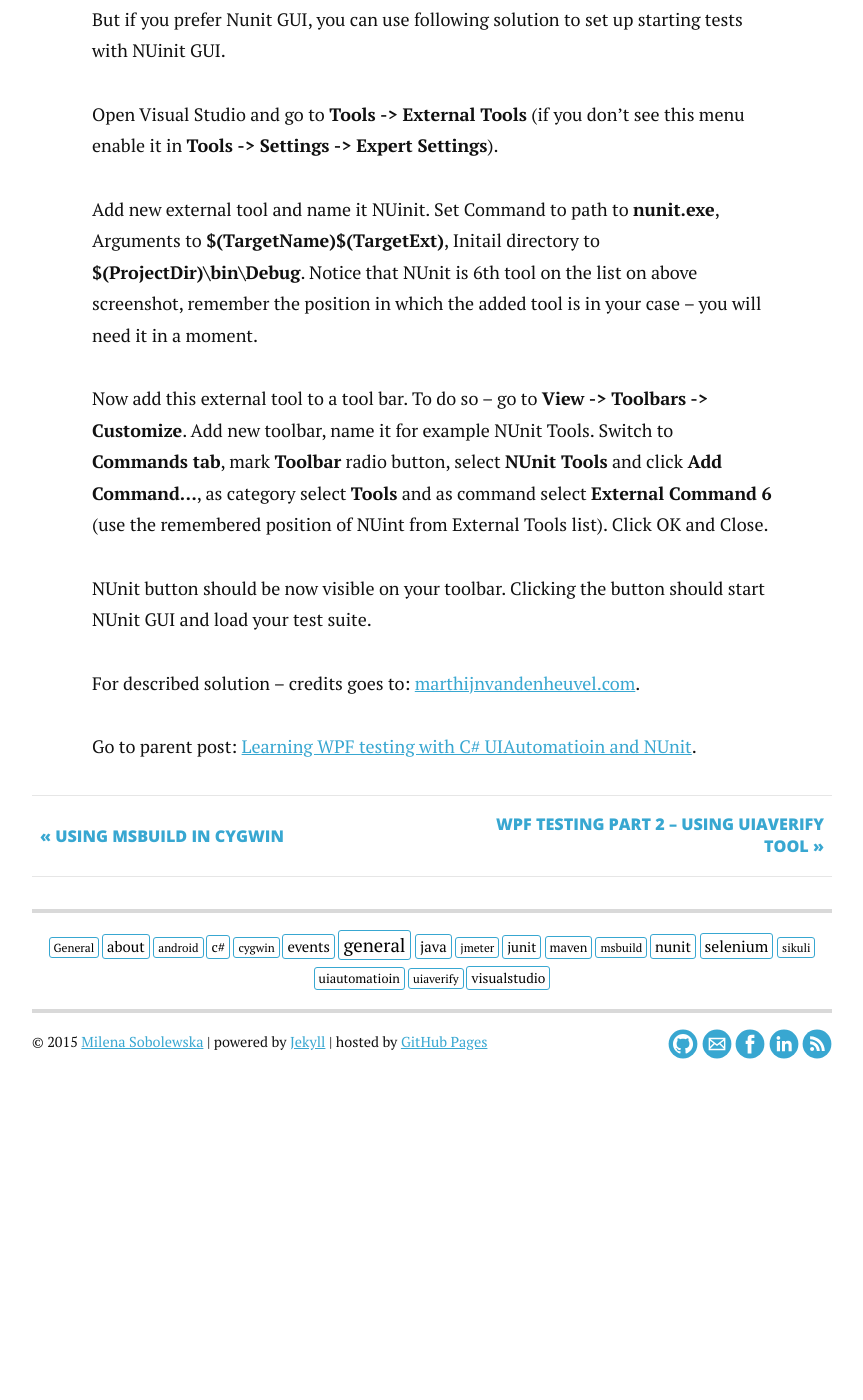
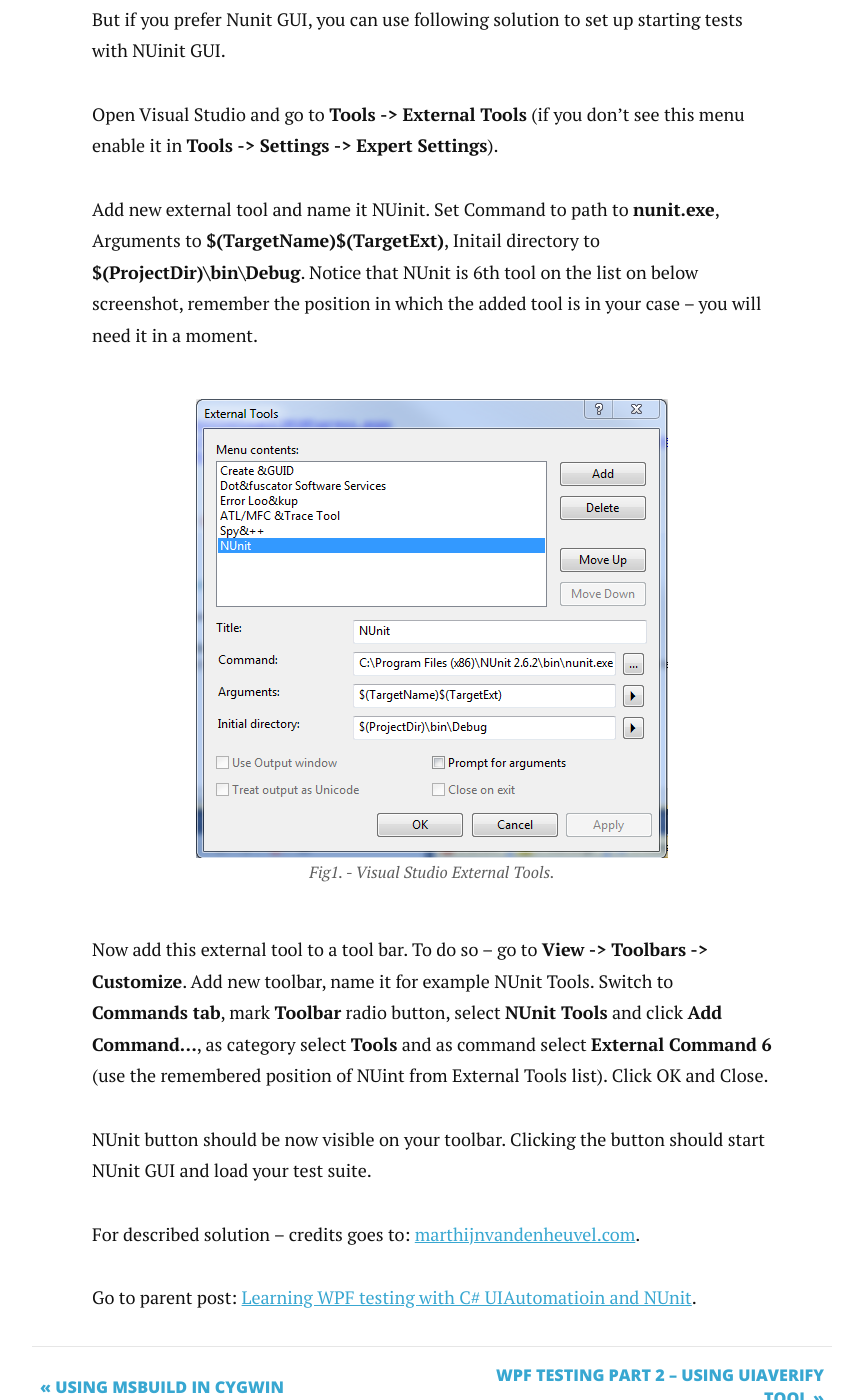
Before and after one commit to sobolewska/sobolewska.github.io, a Jekyll site: the page built from _posts/2013-08-23-WPF-Testing-Part-1---Integrating-NUnit-to-Visual-Studio.md, in a window 1280 px wide and 1400 px high, scrolled down 643 px. Shown: the whole window, without its empty margins (208-1071 px from the left). Built offline with Jekyll 4.4.1, drawn with Linux system fonts in a browser that asks for light colours; nearby versions of some CDN libraries; Markdown is read by kramdown in place of the engine named in the settings; before the commit the page ends 1789 px from its top, so only the background shows below that.

Commit message:
adding imgs to posts

```diff
--- a/_posts/2013-08-23-WPF-Testing-Part-1---Integrating-NUnit-to-Visual-Studio.md
+++ b/_posts/2013-08-23-WPF-Testing-Part-1---Integrating-NUnit-to-Visual-Studio.md
@@ -11,7 +11,12 @@
 
 Open Visual Studio and go to **Tools -&gt; External Tools** (if you don’t see this menu enable it in **Tools -&gt; Settings -&gt; Expert Settings**).
 
-Add new external tool and name it NUinit. Set Command to path to **nunit.exe**, Arguments to **$(TargetName)$(TargetExt)**, Initail directory to **$(ProjectDir)\bin\Debug**. Notice that NUnit is 6th tool on the list on above screenshot, remember the position in which the added tool is in your case – you will need it in a moment.
+Add new external tool and name it NUinit. Set Command to path to **nunit.exe**, Arguments to **$(TargetName)$(TargetExt)**, Initail directory to **$(ProjectDir)\bin\Debug**. Notice that NUnit is 6th tool on the list on below screenshot, remember the position in which the added tool is in your case – you will need it in a moment.
+
+<figure>
+	<img src="{{ '/assets/img/LearningWPF_1.png' | prepend: site.baseurl }}" alt="">
+	<figcaption>Fig1. - Visual Studio External Tools.</figcaption>
+</figure>
 
 Now add this external tool to a tool bar. To do so – go to **View -&gt; Toolbars -&gt; Customize**. Add new toolbar, name it for example NUnit Tools. Switch to **Commands tab**, mark **Toolbar** radio button, select **NUnit Tools** and click **Add Command...**, as category select **Tools** and as command select **External Command 6** (use the remembered position of NUint from External Tools list). Click OK and Close.
 
```
Also changed, not shown: _posts/2013-08-23-WPF-Testing-Part-2---Using-UIAVerify-tool.md (+10 -0 lines), _posts/2013-08-23-WPF-Testing-Part-3---Writing-C#-UIAutomatioin-+-NUnit-tests.md (+6 -1 lines), _posts/2013-08-23-WPF-Testing-Part-4---Running-C#-UIAutomatioin-tests-in-NUnit-from-Visual-Studio.md (+12 -7 lines), _posts/2013-09-20-Running-Selenium-tests-under-JMeter.md (+15 -0 lines), assets/img/LearningWPF_1.png (added), assets/img/LearningWPF_2.png (added), assets/img/LearningWPF_3.png (added), assets/img/LearningWPF_4.png (added), assets/img/LearningWPF_5.png (added), assets/img/selenium_jmeter_jmeter.png (added), assets/img/selenium_jmeter_selenium-server_1.png (added), assets/img/selenium_jmeter_selenium-server_2.png (added).
